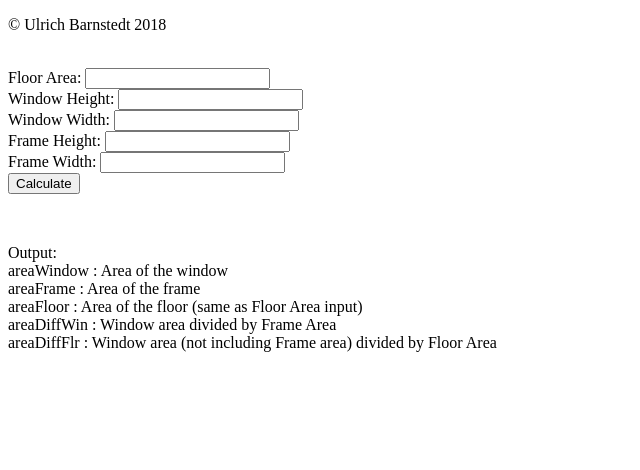
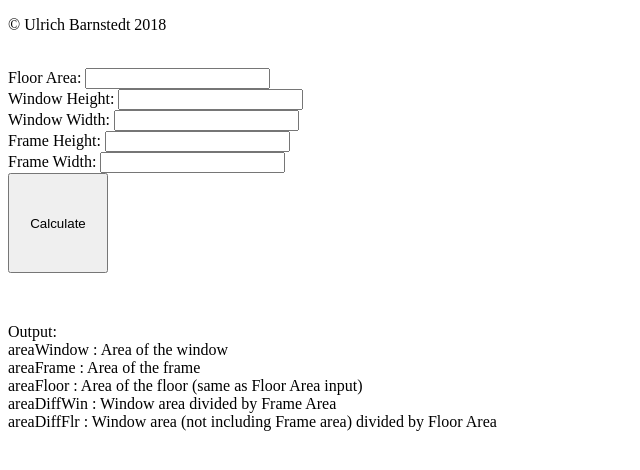
Before and after one commit to ProjectAGM/ProjectAGM.github.io, a plain HTML site: page calculation/index.html in a window 1280 px wide. Shown: the whole page, without its empty margins (0-640 px from the left). Drawn offline with Linux system fonts and the light colour scheme.

Commit message:
Update index.html

```diff
--- a/calculation/index.html
+++ b/calculation/index.html
@@ -12,7 +12,7 @@
     Window Width: <input type="number" id="wdWd"><br>
     Frame Height: <input type="number" id="fmHg"><br>
     Frame Width: <input type="number" id="fmWd"><br>
-    <button type="button" id="button" onclick="calc()">Calculate</button><br></font>
+    <button type="button" id="button" onclick="calc()" style="width:100px;height:100px">Calculate</button><br></font>
     <script type="text/javascript">
       function calc() {
         var mainOut = main(document.getElementById("wdHg").value,document.getElementById("wdWd").value,document.getElementById("fmHg").value,document.getElementById("fmWd").value,document.getElementById("floor").value);
```
